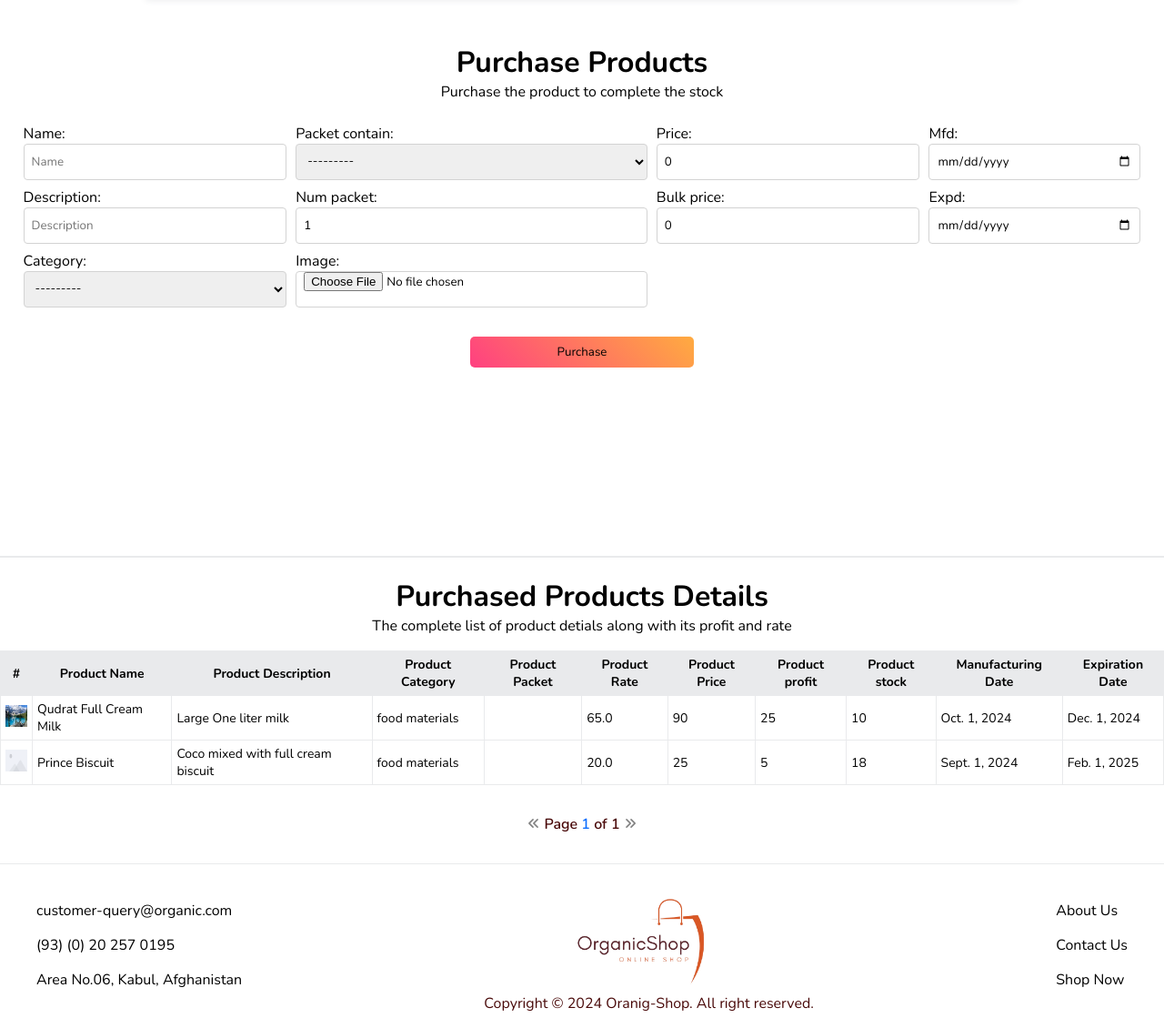
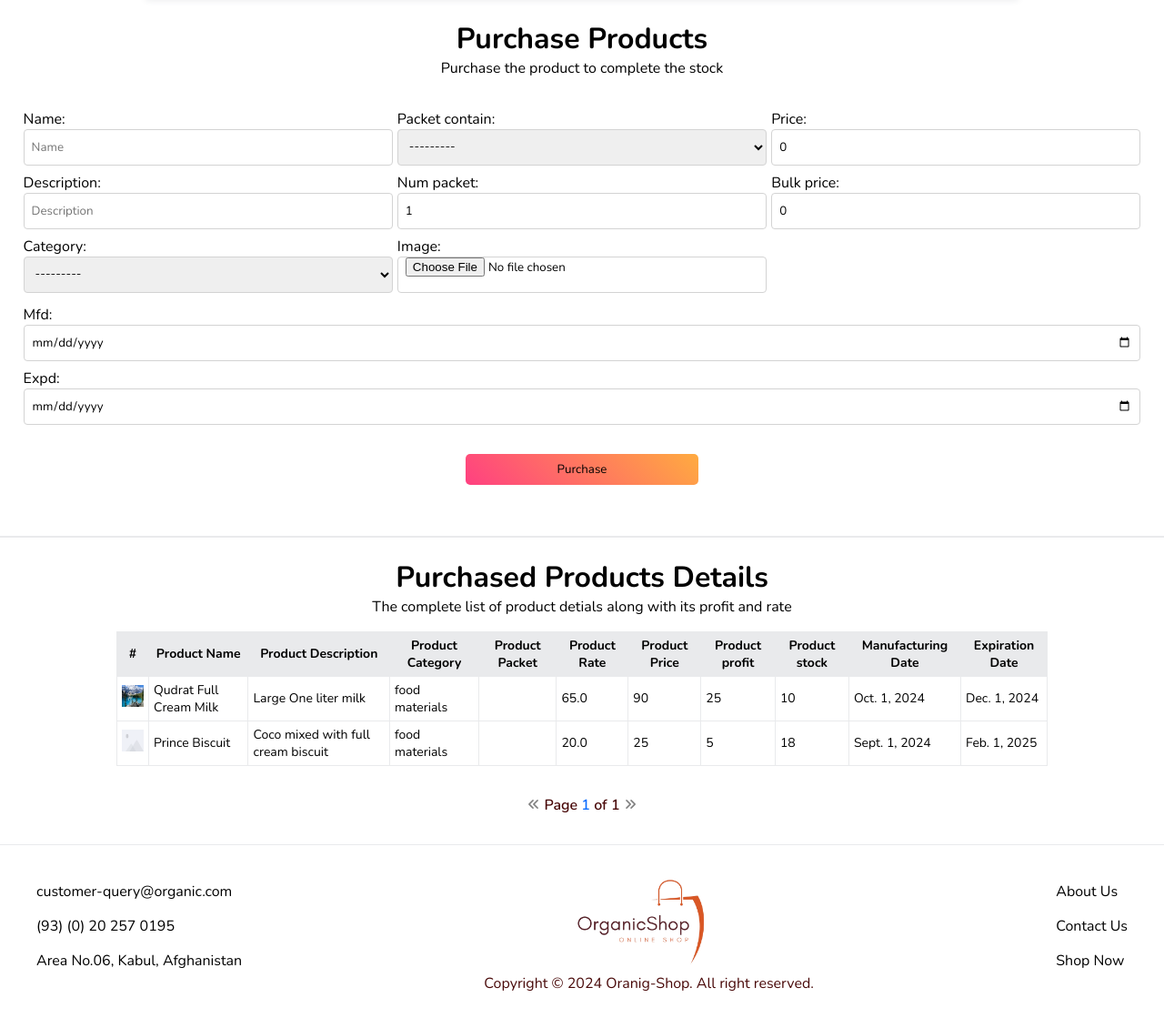
Before and after one commit to Esmat-Farjad/ecommerce, a Django app: page /store/purchase/ in a window 1280 px wide. Shown: the part 58-1188 px from the top of the page at 91% size. After the commit the page ends 1147 px from the top, so only its background shows below. Run offline with Django 4.2, Linux system fonts and the light colour scheme; data comes from the database, SQL or seed files in the repository; both versions use the stored data as it was after the commit; style sheets or scripts are compiled from the project's sources; some libraries are stand-ins or nearby versions.

Commit message:
re-structuring front-end'

```diff
--- a/store/static/css/style.css
+++ b/store/static/css/style.css
@@ -187,6 +187,25 @@ a {
   -webkit-text-fill-color: transparent;
   background-clip: text;
   text-fill-color: transparent;
+}
+
+.flex-container-row {
+  display: flex;
+  flex-direction: row;
+  gap: 5px;
+  flex-wrap: wrap;
+  margin: 2vw;
+}
+
+.flex-container-row > * {
+  flex-shrink: 1;
+  flex-grow: 1;
+  flex-basis: 20rem;
+}
+
+.main-page {
+  width: 100%;
+  height: 70vh;
 }
 
 .homepage {
@@ -758,13 +777,13 @@ hr {
   height: 70vh;
 }
 
-.cart-detail .detail-container {
+.detail-container {
   width: 80%;
   height: auto;
   margin: 1rem auto;
 }
 
-.cart-detail .detail-container .button-holder {
+.detail-container .button-holder {
   margin: 2rem auto;
   width: 50%;
 }
@@ -775,6 +794,19 @@ hr {
   height: 100%;
   margin: 5rem auto;
   color: lightgrey;
+}
+
+.manage-product a .fa-solid {
+  margin: 0rem 0.3rem;
+  font-size: 12px;
+}
+
+.manage-product a .fa-pen {
+  color: #0d6efd;
+}
+
+.manage-product a .fa-trash {
+  color: rgb(170, 14, 14);
 }
 
 .quantity-handle {
--- a/store/static/css/style.scss
+++ b/store/static/css/style.scss
@@ -183,6 +183,22 @@ a{
   text-align: center;
   font-weight: bold;
   @include gradient-text($gradient-pink,$gradient-orange);
+}
+.flex-container-row{
+  display: flex;
+  flex-direction: row;
+  gap: 5px;
+  flex-wrap: wrap;
+  margin: 2vw;
+}
+.flex-container-row > *{
+  flex-shrink: 1;
+  flex-grow: 1;
+  flex-basis: 20rem;
+}
+.main-page{
+  width: 100%;
+  height: $body-height;
 }
 .homepage{
   @include flex-col-container();
@@ -670,12 +686,12 @@ hr{
   height: $body-height;
 
 }
-.cart-detail .detail-container{
+.detail-container{
   width: 80%;
   height: auto;
   margin: 1rem auto;
 }
-.cart-detail .detail-container .button-holder{
+.detail-container .button-holder{
   margin: 2rem auto;
   width: 50%;
 }
@@ -685,7 +701,16 @@ hr{
   height: 100%;
   margin: 5rem auto;
   color: lightgrey;
-
+}
+.manage-product a .fa-solid{
+  margin: 0rem 0.3rem;
+  font-size: 12px;
+}
+.manage-product a .fa-pen{
+  color:$primary;
+}
+.manage-product a .fa-trash{
+  color: rgb(170, 14, 14);
 }
 .quantity-handle{
   text-align: center;
--- a/store/templates/cart_detail.html
+++ b/store/templates/cart_detail.html
@@ -2,7 +2,7 @@
 {% load static %}
 {% load humanize %}
 {% block content %}
-<div class="cart-detail">
+<div class="main-page">
     <div class="heading">
         <h1 class="title">Cart Items</h1>
         <p class="text">your cart contains the product</p>
--- a/store/templates/product.html
+++ b/store/templates/product.html
@@ -2,14 +2,13 @@
 {% load static %}
 {% block content %}
 
-<div class="product-page">
+<div class="main-page">
     <div class="heading">
         <h1 class="title">Products List</h1>
         <p class="text">The products available with its stock details</p>
     </div>
     {% if page_obj.object_list %}
     <div class="table-holder">
-
         <table>
             <thead>
                 <th>#</th>
--- a/store/templates/purchase.html
+++ b/store/templates/purchase.html
@@ -2,15 +2,15 @@
 {% load static %}
 {% block content %}
 
-<div class="purchase-page">
+<div class="main-page">
     <div class="heading">
         <h1 class="title">Purchase Products</h1>
         <p class="text">Purchase the product to complete the stock</p>
     </div>
-    <div class="purchase-holder">
+    <div class="">
         <form action="{% url 'store:purchase' %}" method="POST" enctype="multipart/form-data">
             {% csrf_token %}
-            <div class="form-fields">
+            <div class="flex-container-row">
                 <div class="product-info">
                     <label class="form-label">{{form.name.label_tag}}</label>
                     {{form.name}}
```
Also changed, not shown: store/templates/includes/update_product.html (+9 -65 lines), db.sqlite3, 1 other file.
